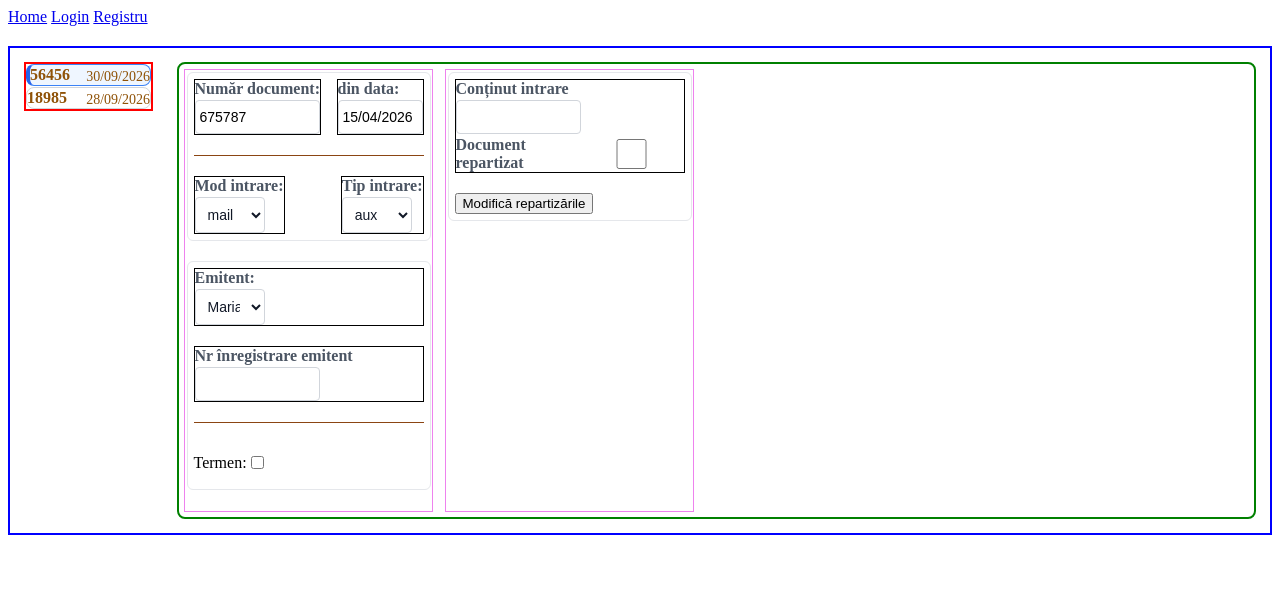
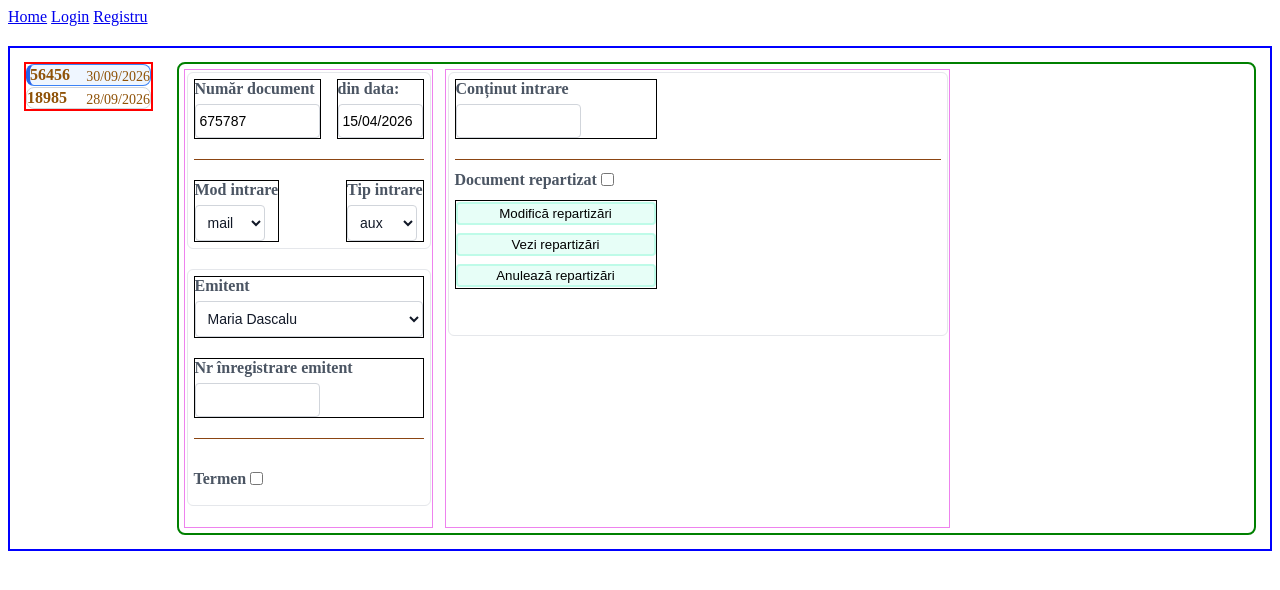
Before and after one commit to stefanoR3/Institutional-Registry-Python, a Flask app: page /registru in a window 1280 px wide. Shown: the top 590 px of the page. Run offline with Flask 3, Linux system fonts and the light colour scheme.

Commit message:
feat(details-panel): add layout structure

```diff
--- a/app/templates/registru.html
+++ b/app/templates/registru.html
@@ -103,8 +103,9 @@
             .input-group{
                 display: flex; /* text on top of the box */
                 flex-direction: column;
-                gap: 2px; /* gap between label and input */
+                gap: 6px; /* gap between label and input */
                 border: 1px solid black;
+                max-width: 300px;
             }
 
             .input-group label{
@@ -126,7 +127,7 @@
 
             /* add blue ring when clicked inside */
             .input-group input:focus{
-                border-color: #3b82f6;
+                border-color: yellow;
                 box-shadow: 0 0 0 1.1px rgba(59, 130, 246, 0.3); /* 0.3 = transparency */
             }
 
@@ -163,6 +164,10 @@
                 width:75px;
             }
 
+            #issuer-select{
+                width:auto;
+            }
+
             /* # = id, when cecked activate this rule */
             /* class = general, id = specific */
             /* ~ = general sibling (find the elemenet .hidden-input that sits in toggle-extra) */
@@ -175,21 +180,56 @@
                 border-top: 1.2px solid saddlebrown;
             }
 
-
             .input-size{
                 max-width: 150px;
                 min-width: 100px;
                 width: auto;
             }
 
-            #close{
+            .check-box-row{
+                display: flex;
                 align-items: center;
                 min-height: 40px;
-                justify-content:left;
+                justify-content:start;
+            }
+
+            .check-box-row label{
+                font-size: 16px;
+                color: #4b5563;
+                font-weight:bold;
             }
 
             .text-modal{
                 border: 1px solid green;
+            }
+
+            .repart-buttons{
+                background-color: rgba(25, 240, 176, 0.1);
+                border: 2px solid rgba(25, 240, 176, 0.2);
+                border-radius: 4px;
+                text-align: center;
+                width: 200px;
+                cursor: pointer;
+                padding:2px 4px;
+                margin: 1px 0px;
+            }
+
+            #second{
+                width: 500px;
+                flex-direction: row;
+            }
+
+            #second-fs{
+                height: 250px;
+                width: 500px;
+            }
+
+            #aux-input-1{
+                width:200px;
+            }
+
+            #aux-input-2{
+                width:200px;
             }
 
         </style>
@@ -214,7 +254,7 @@
                     <div class="form-section">
                         <div class="form-row"><!-- numar/data -->
                             <div class="input-group" id="number"> <!-- input: document number -->
-                                <label>Număr document:</label>
+                                <label>Număr document</label>
                                 <input type="text" value="675787">
                             </div>
                             <div class="input-group" id="date"> <!-- input: document date -->
@@ -225,7 +265,7 @@
                         <div class="separator"></div>
                         <div class="form-row">
                             <div class="input-group"> <!-- mod intrare/tip intrare-->
-                                <label>Mod intrare:</label>
+                                <label>Mod intrare</label>
                                 <select>
                                     <option value="mail">mail</option>
                                     <option value="poștă">poștă</option>
@@ -233,7 +273,7 @@
                                 </select>
                             </div>
                             <div class="input-group">
-                                <label>Tip intrare:</label>
+                                <label>Tip intrare</label>
                                 <select>
                                 <!-- to ask to prof -->
                                     <option value="hardcore">aux</option>
@@ -243,8 +283,8 @@
                     </div>
                     <div class="form-section">
                         <div class="input-group">
-                            <label>Emitent:</label>
-                            <select>
+                            <label>Emitent</label>
+                            <select id="issuer-select">
                                 <option value="Maria Dascalu">Maria Dascalu</option>
                                 <option value=""Marina Apreotesei">Marina Apreotesei</option>
                             </select>
@@ -254,25 +294,29 @@
                             <input type="text" value="">
                         </div>
                         <div class="separator"></div>
-                        <div class="form-row" id="close">
-                            <label for="toggle-extra">Termen:</label> <!-- clicking for will ceck the box-->
+                        <div class="check-box-row">
+                            <label for="toggle-extra">Termen</label> <!-- clicking for will ceck the box-->
                             <input type="checkbox" class="toggle-extra">
                             <input type="text" class="hidden-input">
                         </div>
                     </div>
                 </div>
                 <div class="form-column" id="second">
-                    <div class="form-section">
-                        <div class="input-group">
+                    <div class="form-section" id="second-fs">
+                        <div class="input-group" id="aux-input-1">
                             <label>Conținut intrare</label>
                             <input type="text" value="">
-                            <div class="form-row" id="repart">
-                                <label id="repart-option">Document repartizat</label>
-                                <input type="checkbox" class="toggle-extra">
+                        </div>
+                        <div class="separator">
+                            <div class="check-box-row">
+                                <label for="toggle-extra">Document repartizat</label>
+                                <input type="checkbox" class="toggle-extra"></input>
+                            </div>      <!-- css can only style!-->
+                            <div class="input-group" id="aux-input-2">
+                                <button type="button" class="repart-buttons">Modifică repartizări</button>
+                                <button type="button" class="repart-buttons">Vezi repartizări</button>
+                                <button type="button" class="repart-buttons">Anulează repartizări</button>
                             </div>
-                        </div>
-                        <div class="form-row" class="close">
-                            <button type="button" class="repart-buttons">Modifică repartizările</button>
                         </div>
                     </div>
                 </div>
```
